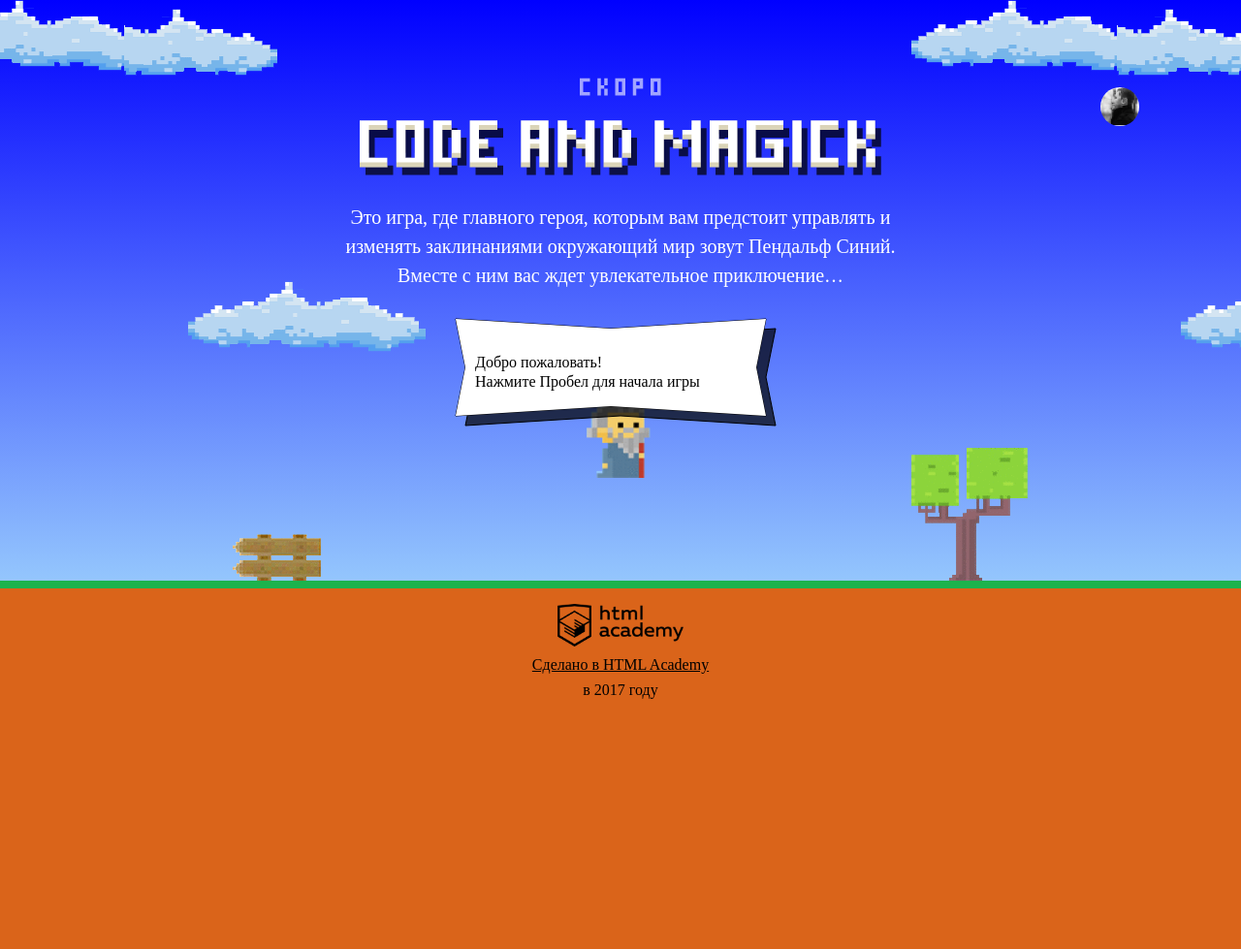
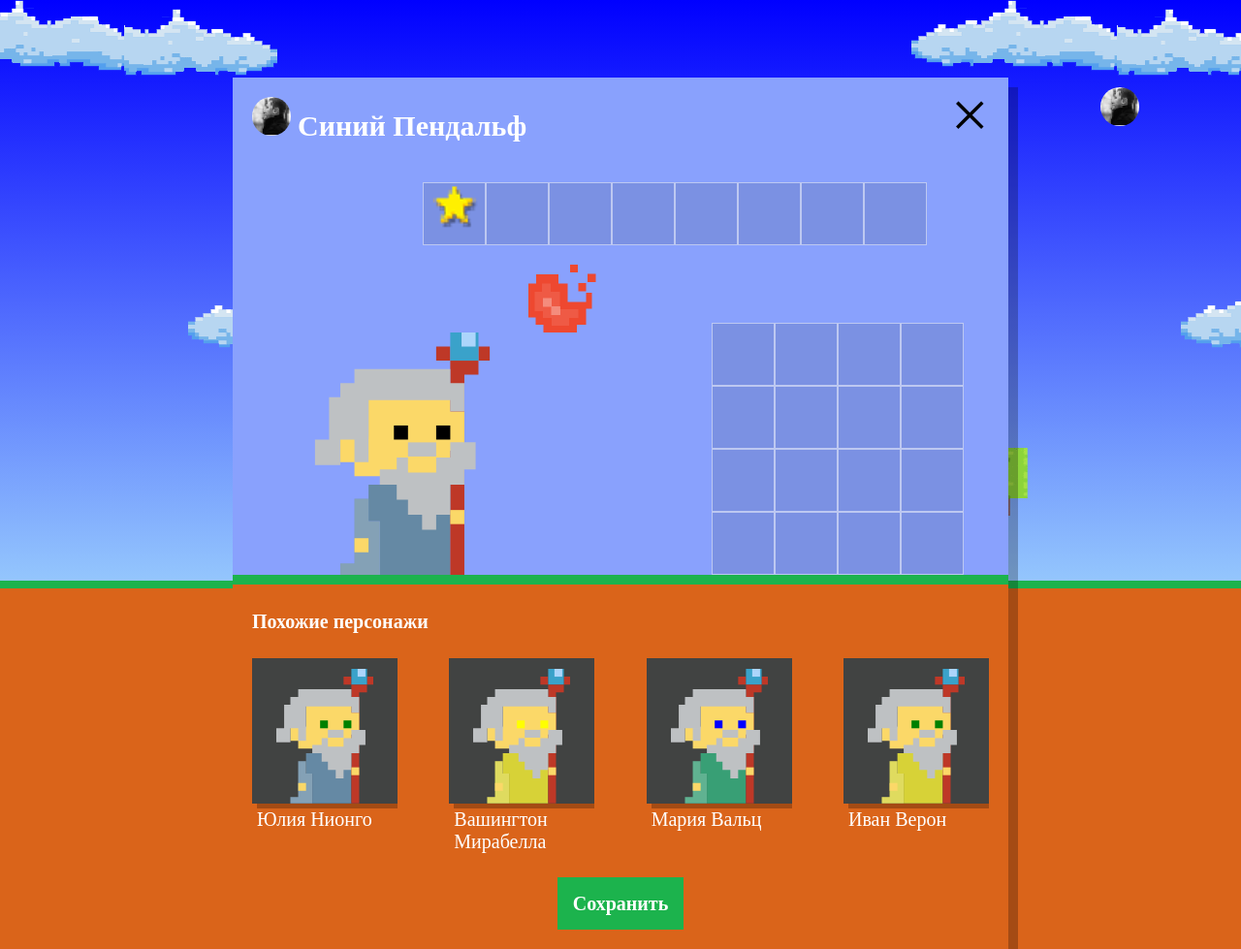
Before and after one commit to evstigney/503705-code-and-magick-18, a website: page index.html in a window 1280 px wide. Shown: the whole page at 97% size. Before the commit the page ends 800 px from the top, so only its background shows below. Drawn offline with Linux system fonts and the light colour scheme; a web font is replaced by a local one.

Commit message:
сгенерировала волшебников

```diff
--- a/index.html
+++ b/index.html
@@ -208,6 +208,7 @@
   };
 </script>
 
+<script src="js/setup.js"></script>
 <script src="js/stat.js"></script>
 <script src="js/game.js"></script>
 
--- /dev/null
+++ b/js/setup.js
@@ -0,0 +1,62 @@
+'use strict';
+
+var setupWindow = document.querySelector('.setup');
+var setupSimilar = document.querySelector('.setup-similar');
+setupWindow.classList.remove('hidden');
+
+var wizardNamesArr = ['Иван', 'Хуан Себастьян', 'Мария', 'Кристоф', 'Виктор', 'Юлия', 'Люпита', 'Вашингтон'];
+var wizardSurnamesArr = ['да Марья', 'Верон', 'Мирабелла', 'Вальц', 'Онопко', 'Топольницкая', 'Нионго', 'Ирвинг'];
+var coatColorsArr = ['rgb(101, 137, 164)', 'rgb(241, 43, 107)', 'rgb(146, 100, 161)', 'rgb(56, 159, 117)', 'rgb(215, 210, 55)', 'rgb(0, 0, 0)'];
+var eyesColorsArr = ['black', 'red', 'blue', 'yellow', 'green'];
+var wizardsQuantity = 4;
+
+var similarWizardsList = document.querySelector('.setup-similar-list');
+var similarWizardTemplate = document.querySelector('#similar-wizard-template').content.querySelector('.setup-similar-item');
+var fragment = document.createDocumentFragment();
+
+var getRandomNumber = function (minNumber, maxNumber) {
+  var min = Math.ceil(minNumber);
+  var max = Math.floor(maxNumber);
+  return Math.floor(Math.random() * (max - min + 1)) + min;
+};
+
+var getRandomValue = function (arr) {
+  var min = 0;
+  var max = arr.length - 1;
+  var index = getRandomNumber(min, max);
+  return arr[index];
+};
+
+var createWizardName = function (names, surnames) {
+  var name = getRandomValue(names);
+  var surname = getRandomValue(surnames);
+  return name + ' ' + surname;
+};
+
+var createWizards = function (names, surnames, coatColors, eyesColors, quantity) {
+  var wizards = [];
+  for (var i = 1; i <= quantity; i++) {
+    var wizard = {
+      name: createWizardName(names, surnames),
+      coatColor: getRandomValue(coatColors),
+      eyesColor: getRandomValue(eyesColors)
+    };
+    wizards.push(wizard);
+  }
+  return wizards;
+};
+
+var renderWizard = function (wizard) {
+  var wizardElement = similarWizardTemplate.cloneNode(true);
+  wizardElement.querySelector('.setup-similar-label').textContent = wizard.name;
+  wizardElement.querySelector('.wizard-coat').style.fill = wizard.coatColor;
+  wizardElement.querySelector('.wizard-eyes').style.fill = wizard.eyesColor;
+  return wizardElement;
+};
+
+var wizardsArr = createWizards(wizardNamesArr, wizardSurnamesArr, coatColorsArr, eyesColorsArr, wizardsQuantity);
+for (var i = 0; i < wizardsArr.length; i++) {
+  fragment.appendChild(renderWizard(wizardsArr[i]));
+}
+similarWizardsList.appendChild(fragment);
+setupSimilar.classList.remove('hidden');
```
